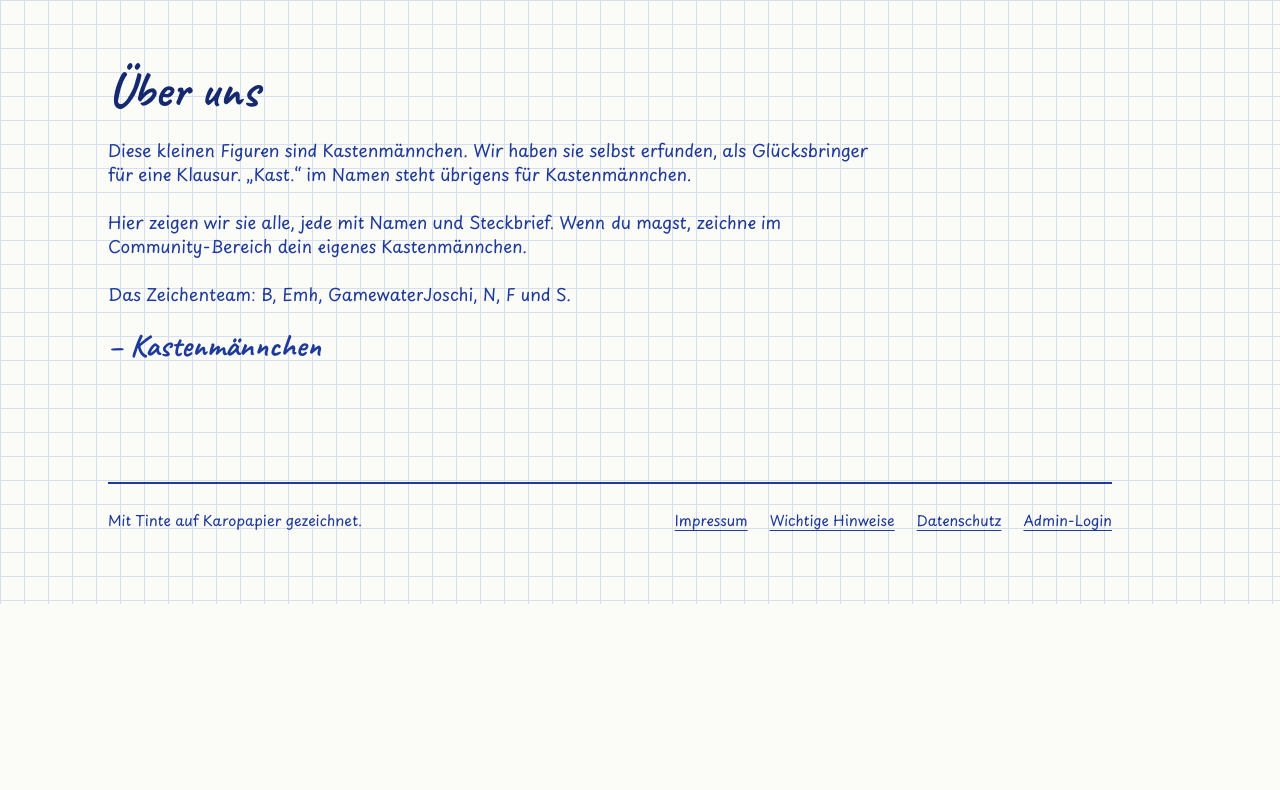
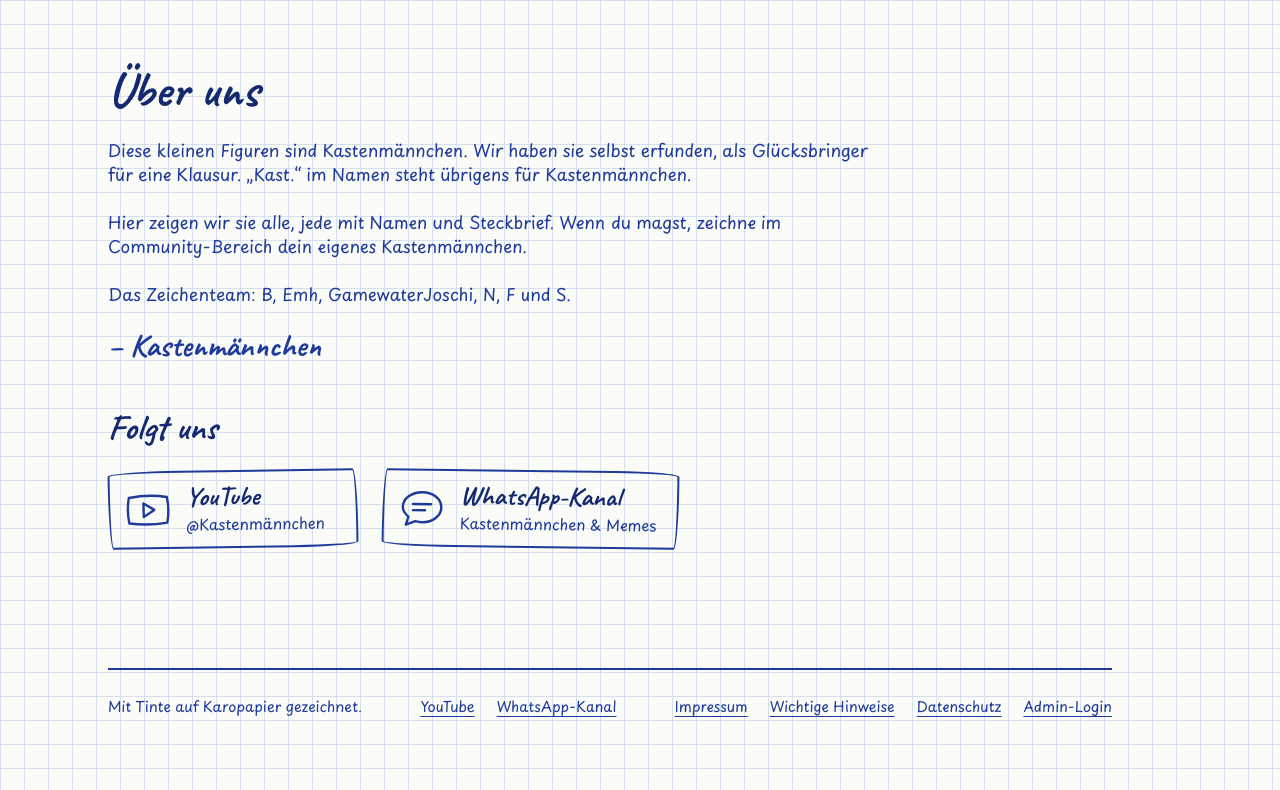
Before and after one commit to Kastenmaennchen/Kastenmaennchen.github.io, a plain HTML site: page index.html in a window 1280 px wide. Shown: the part 1704-2494 px from the top of the page. Before the commit the page ends 2308 px from the top, so only its background shows below. Drawn offline with Linux system fonts and the light colour scheme; no server answers.

Commit message:
Add files via upload

```diff
--- a/index.html
+++ b/index.html
@@ -235,6 +235,27 @@ label.drop input { position: absolute; opacity: 0; width: 1px; height: 1px; }
 /* ---------- Über uns ---------- */
 .about { max-width: 62ch; }
 .signature { font: 700 2rem/1 'Caveat', cursive; margin-top: var(--sq); }
+.follow { margin-top: calc(var(--sq) * 2); }
+.follow-links { list-style: none; margin: 0; padding: 0; display: flex; flex-wrap: wrap; gap: var(--sq); }
+.follow-link {
+  display: flex;
+  align-items: center;
+  gap: 14px;
+  min-width: 250px;
+  padding: 10px 20px 10px 14px;
+  color: var(--ink);
+  text-decoration: none;
+  border: 2px solid var(--ink);
+  border-radius: var(--wobble-a);
+  transform: rotate(-0.8deg);
+  transition: background-color .15s, transform .15s;
+}
+.follow-links li + li .follow-link { border-radius: var(--wobble-b); transform: rotate(0.7deg); }
+.follow-link:hover { background: var(--wash); transform: rotate(0deg); }
+.follow-link svg { flex: none; width: 48px; height: 40px; fill: none; stroke: var(--ink); stroke-width: 2.4; stroke-linecap: round; stroke-linejoin: round; }
+.follow-link strong { display: block; font: 700 1.7rem/1.1 'Caveat', cursive; color: var(--ink-deep); }
+.follow-sub { display: block; font-size: .95rem; }
+@media (prefers-reduced-motion: reduce) { .follow-link { transition: none; } }
 
 footer {
   margin-top: calc(var(--sq) * 5);
@@ -523,11 +544,33 @@ label.check input { width: 20px; height: 20px; margin: 0; flex: none; accent-col
       <h2 id="h-about">Über uns</h2>
       <div class="about" id="about-text"></div>
       <p class="signature" id="about-signature"></p>
+
+      <div class="follow" id="folgt-uns" hidden>
+        <h3>Folgt uns</h3>
+        <ul class="follow-links">
+          <li id="yt-item">
+            <a class="follow-link" id="yt-link" target="_blank" rel="noopener noreferrer">
+              <svg viewBox="0 0 48 40" aria-hidden="true"><path d="M5 7.5c12-2.2 26-2.6 38-.4 1.6 8 1.7 17.6.2 25.6-12.4 2-25.6 2.1-38 .3C3.6 24.8 3.4 15.6 5 7.5z"/><path d="M19.5 13.2l10.8 6.6-10.6 6.9z"/></svg>
+              <span><strong>YouTube</strong><span class="follow-sub" id="yt-sub"></span></span>
+            </a>
+          </li>
+          <li id="wa-item">
+            <a class="follow-link" id="wa-link" target="_blank" rel="noopener noreferrer">
+              <svg viewBox="0 0 48 40" aria-hidden="true"><path d="M24 4.5c10.6-.2 19.2 6.4 19.3 14.8.1 8.6-8.4 15.2-19 15.3-2.4 0-4.7-.3-6.8-1L8 37.2l2.6-8.1C7 26.3 4.7 22.7 4.8 19.2 5 10.9 13.4 4.7 24 4.5z"/><path d="M15 16.4h18M15 22.6h12"/></svg>
+              <span><strong>WhatsApp-Kanal</strong><span class="follow-sub">Kastenmännchen &amp; Memes</span></span>
+            </a>
+          </li>
+        </ul>
+      </div>
     </section>
   </main>
 
   <footer>
     <span>Mit Tinte auf Karopapier gezeichnet.</span>
+    <nav class="legal-links" id="footer-social" aria-label="Unsere Kanäle">
+      <a id="yt-footer" target="_blank" rel="noopener noreferrer">YouTube</a>
+      <a id="wa-footer" target="_blank" rel="noopener noreferrer">WhatsApp-Kanal</a>
+    </nav>
     <nav class="legal-links" aria-label="Rechtliches">
       <a href="#impressum" data-open="impressum">Impressum</a>
       <a href="#hinweise" data-open="hinweise">Wichtige Hinweise</a>
@@ -662,6 +705,16 @@ label.check input { width: 20px; height: 20px; margin: 0; flex: none; accent-col
         <label class="lbl" for="t-notes">Wichtige Hinweise <span class="opt">(Leerzeile = neuer Absatz, Zeile mit „- “ am Anfang = Aufzählung)</span></label>
         <textarea id="t-notes" maxlength="4000" rows="10"></textarea>
       </div>
+      <h3>Unsere Kanäle</h3>
+      <p class="opt">Diese Links stehen unter „Über uns“ und unten auf der Seite. Lässt du ein Feld leer, wird der Link ausgeblendet.</p>
+      <div class="field">
+        <label class="lbl" for="t-youtube">YouTube-Kanal <span class="opt">(Link, beginnt mit https://)</span></label>
+        <input type="text" id="t-youtube" maxlength="300" autocomplete="off" spellcheck="false">
+      </div>
+      <div class="field">
+        <label class="lbl" for="t-whatsapp">WhatsApp-Kanal <span class="opt">(Link, beginnt mit https://)</span></label>
+        <input type="text" id="t-whatsapp" maxlength="300" autocomplete="off" spellcheck="false">
+      </div>
       <h3>Impressum und Datenschutz</h3>
       <p class="opt">Diese Angaben stehen im Impressum und in der Datenschutzerklärung.</p>
       <div class="field">
@@ -789,7 +842,15 @@ const DEFAULT_TEXTS = {
   operator_street: CONFIG.OPERATOR_STREET,
   operator_city: CONFIG.OPERATOR_CITY,
   contact_email: CONFIG.CONTACT_EMAIL,
+  youtube_url: 'https://www.youtube.com/@Kastenmännchen',
+  whatsapp_url: 'https://whatsapp.com/channel/0029VbDofmJ2Jl8CizqXEz1k',
 };
+
+/* Nur echte https-Links zulassen */
+function safeUrl(v) {
+  try { const u = new URL(String(v || '').trim()); return u.protocol === 'https:' ? u.href : ''; }
+  catch (e) { return ''; }
+}
 
 const INK = '#1E3A9A';
 const WASH = '#E3E8F6';
@@ -1104,6 +1165,21 @@ function renderTexts() {
   const about = $('#about-text');
   about.replaceChildren(...String(t.about || '').split(/\n\s*\n/).filter(Boolean).map(p => el('p', { text: p.trim() })));
   $('#about-signature').textContent = '– ' + t.title;
+  renderChannels();
+}
+
+function renderChannels() {
+  const yt = safeUrl(state.texts.youtube_url), wa = safeUrl(state.texts.whatsapp_url);
+  for (const [url, ids] of [[yt, ['#yt-link', '#yt-footer']], [wa, ['#wa-link', '#wa-footer']]]) {
+    for (const id of ids) { const a = $(id); a.hidden = !url; if (url) a.href = url; else a.removeAttribute('href'); }
+  }
+  $('#yt-item').hidden = !yt;
+  $('#wa-item').hidden = !wa;
+  let handle = '';
+  try { const p = decodeURIComponent(new URL(yt).pathname).split('/').filter(Boolean)[0] || ''; handle = p.startsWith('@') ? p : ''; } catch (e) {}
+  $('#yt-sub').textContent = handle || 'Unser Kanal';
+  $('#folgt-uns').hidden = !yt && !wa;
+  $('#footer-social').hidden = !yt && !wa;
 }
 
 function card(fig, list, i) {
@@ -1502,6 +1578,8 @@ function renderAdmin() {
     $('#t-op-street').value = state.texts.operator_street || '';
     $('#t-op-city').value = state.texts.operator_city || '';
     $('#t-op-email').value = state.texts.contact_email || '';
+    $('#t-youtube').value = state.texts.youtube_url || '';
+    $('#t-whatsapp').value = state.texts.whatsapp_url || '';
   }
 }
 
@@ -1599,7 +1677,14 @@ onSubmit($('#t-form'), $('#t-submit'), async () => {
     operator_street: $('#t-op-street').value.trim(),
     operator_city: $('#t-op-city').value.trim(),
     contact_email: $('#t-op-email').value.trim(),
+    youtube_url: $('#t-youtube').value.trim(),
+    whatsapp_url: $('#t-whatsapp').value.trim(),
   };
+  for (const [key, id, label] of [['youtube_url', '#t-youtube', 'YouTube'], ['whatsapp_url', '#t-whatsapp', 'WhatsApp']]) {
+    if (t[key] && !safeUrl(t[key])) {
+      setMsg(msg, `Der ${label}-Link muss mit https:// beginnen.`, true); $(id).focus(); return;
+    }
+  }
   if (!t.operator_name || !t.operator_street || !t.operator_city) {
     setMsg(msg, 'Name, Straße und PLZ/Ort müssen im Impressum stehen.', true); return;
   }
@@ -1633,6 +1718,16 @@ const addressBlock = () => [
   field(state.texts.operator_city, 'PLZ und Ort fehlen noch'),
 ].filter(Boolean).join('<br>');
 
+function channelsPrivacy() {
+  const yt = !!safeUrl(state.texts.youtube_url), wa = !!safeUrl(state.texts.whatsapp_url);
+  if (!yt && !wa) return '';
+  const names = [yt && 'YouTube-Kanal', wa && 'WhatsApp-Kanal'].filter(Boolean).join(' und unseren ');
+  const firms = [yt && 'YouTube (Google Ireland Limited)', wa && 'WhatsApp (WhatsApp Ireland Limited)'].filter(Boolean).join(' bzw. ');
+  return `
+    <h3>5. Links zu unseren Kanälen</h3>
+    <p>Wir verlinken unseren ${names}. ${yt && wa ? 'Das sind einfache Links: Erst wenn du einen davon anklickst' : 'Das ist ein einfacher Link: Erst wenn du ihn anklickst'}, verbindet sich dein Browser mit ${firms}. Ab dann gelten die Datenschutzbestimmungen dieses Anbieters.</p>`;
+}
+
 function renderLegal() {
   renderRichText($('#hinweise-body'), state.texts.notes);
   $('#impressum-body').innerHTML = `
@@ -1660,7 +1755,8 @@ function renderLegal() {
     <h3>4. Anmeldung für das Zeichenteam</h3>
     <p>Meldet sich jemand aus dem Zeichenteam als Admin an, speichert der Browser einen Anmelde-Schlüssel im lokalen Speicher. Das ist für die Anmeldung unbedingt erforderlich (§ 25 Abs. 2 Nr. 2 TDDDG). Bei Besucherinnen und Besuchern speichert die Seite nichts im Browser.</p>
 
-    <h3>5. Deine Rechte</h3>
+    ${channelsPrivacy()}
+    <h3>${channelsPrivacy() ? 6 : 5}. Deine Rechte</h3>
     <p>Du hast das Recht auf Auskunft (Art. 15 DSGVO), Berichtigung (Art. 16), Löschung (Art. 17), Einschränkung der Verarbeitung (Art. 18), Datenübertragbarkeit (Art. 20) und Widerspruch gegen Verarbeitungen auf Grundlage berechtigter Interessen (Art. 21). Schreib uns dazu an ${mail()}. Außerdem kannst du dich bei einer Datenschutz-Aufsichtsbehörde beschweren (Art. 77 DSGVO), zum Beispiel beim Landesbeauftragten für den Datenschutz und die Informationsfreiheit Baden-Württemberg.</p>`;
 }
 
```
